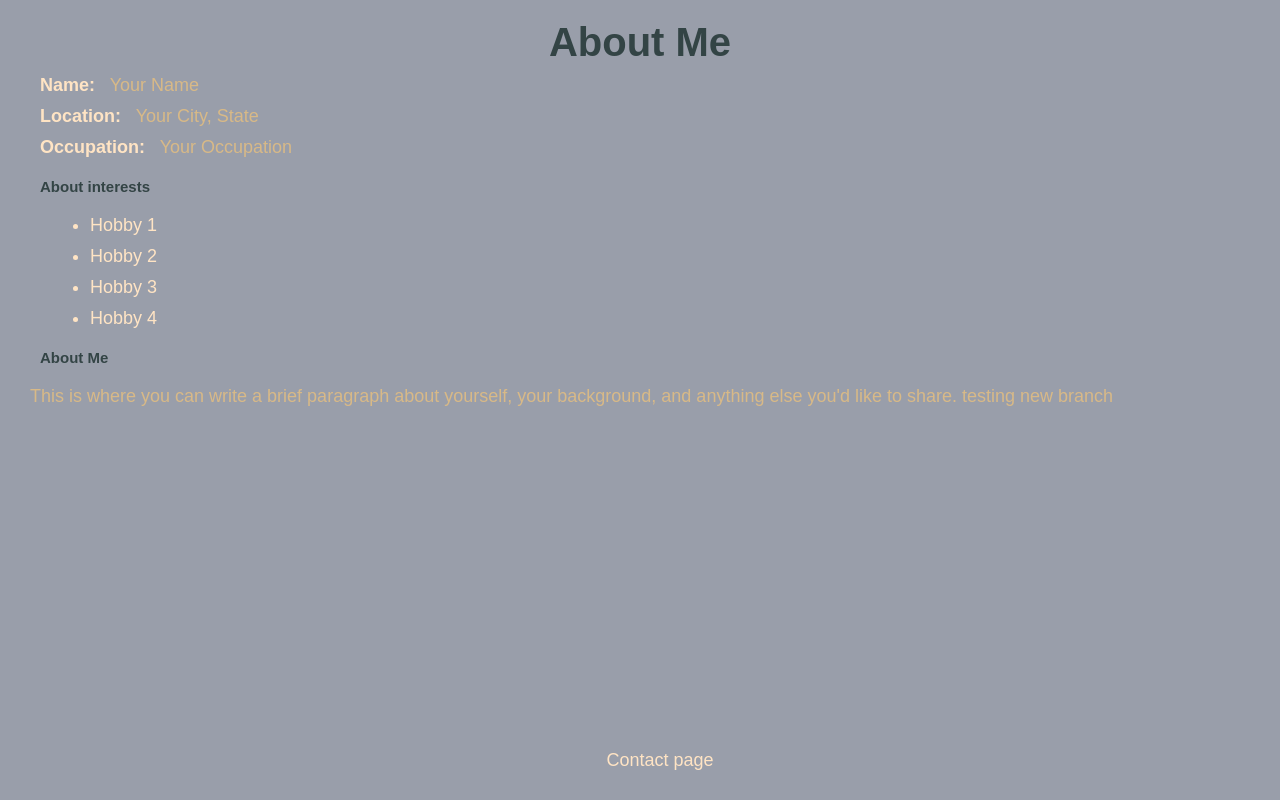
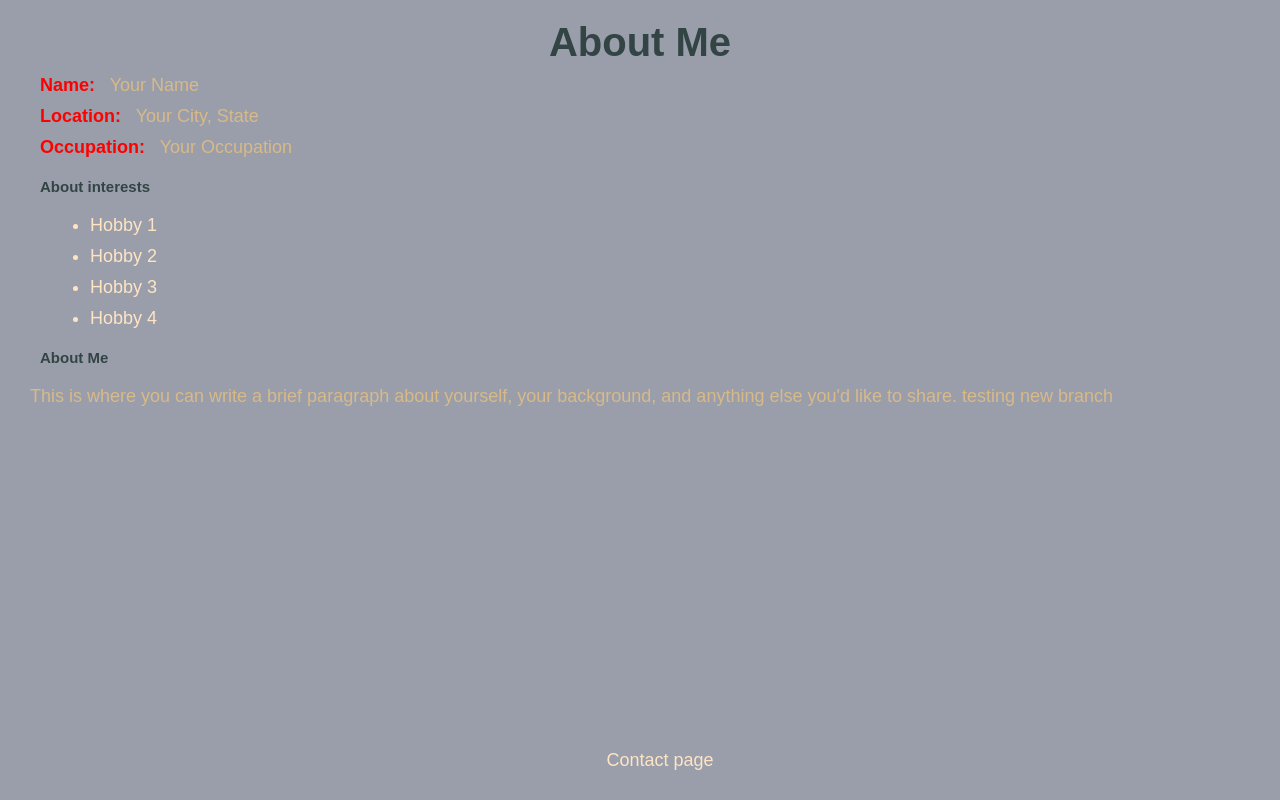
Before and after one commit to pandaloves/Grupp-3-Git-project, a plain HTML site: page index.html in a window 1280 px wide. Drawn offline with Linux system fonts and the light colour scheme.

Commit message:
changed strong color to red

```diff
--- a/css/style.css
+++ b/css/style.css
@@ -18,7 +18,7 @@ p {
 }
 
 strong {
-color: bisque
+color: red
 }
 
 h2 {
```
